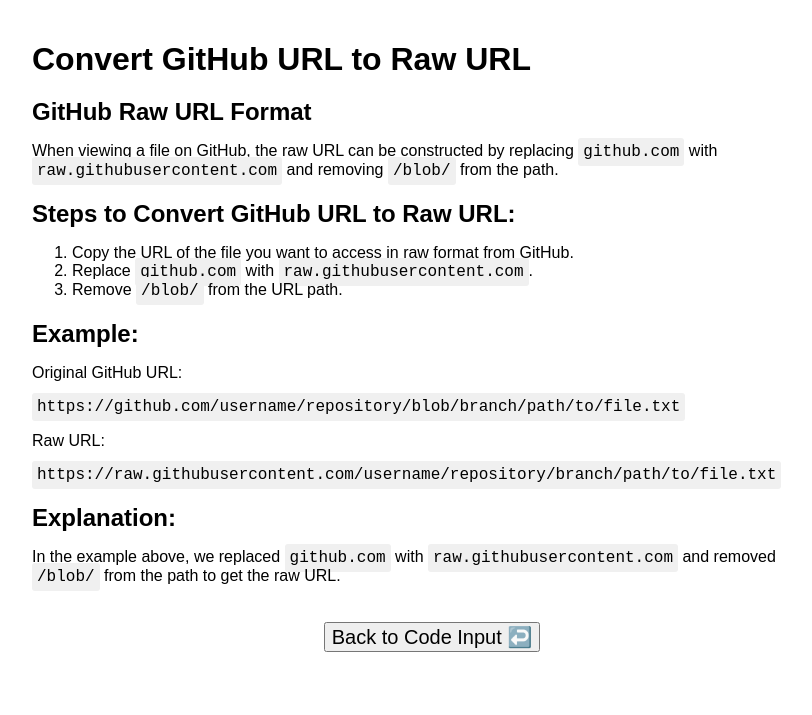
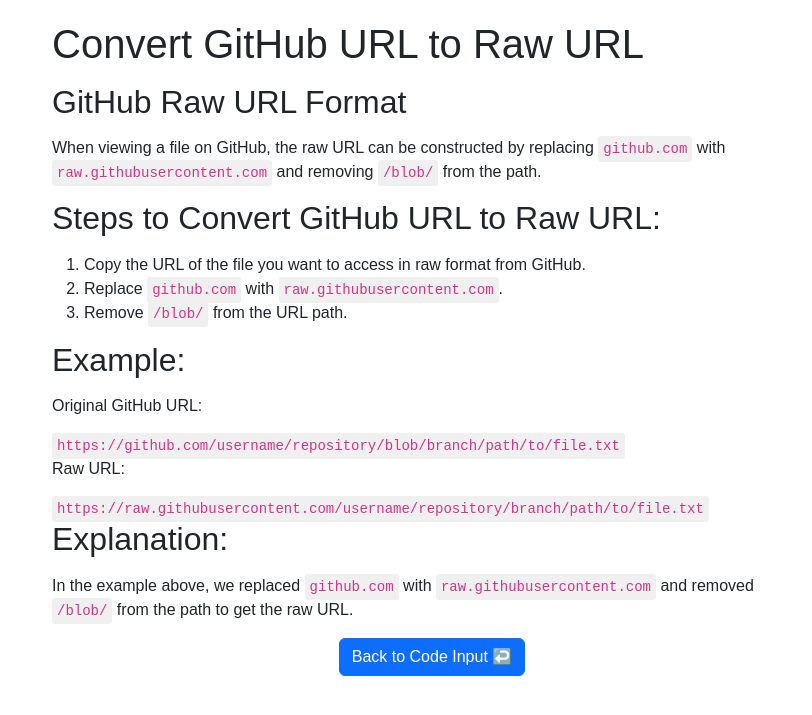
Before and after one commit to Laponski/code-image-generator, a Flask app: page /tutorial_raw in a window 1280 px wide. Shown: the top 715 px of the page, without its empty margins (208-1020 px from the left). Run offline with Flask 3, Linux system fonts and the light colour scheme.

Commit message:
feat: added bootstrap style button

```diff
--- a/templates/tut.html
+++ b/templates/tut.html
@@ -4,6 +4,7 @@
     <meta charset="UTF-8">
     <meta name="viewport" content="width=device-width, initial-scale=1.0">
     <title>Convert GitHub URL to Raw URL</title>
+    <link href="https://cdn.jsdelivr.net/npm/bootstrap@5.3.3/dist/css/bootstrap.min.css" rel="stylesheet" integrity="sha384-QWTKZyjpPEjISv5WaRU9OFeRpok6YctnYmDr5pNlyT2bRjXh0JMhjY6hW+ALEwIH" crossorigin="anonymous">
     <style>
         body {
             font-family: Arial, sans-serif;
@@ -58,11 +59,11 @@
 
     <form>
         <div class="back_button">
-            <button formmethod="get" formaction="{{ url_for('code') }}" class="back_link">
+            <button formmethod="get" formaction="{{ url_for('code') }}" class="btn btn-primary">
                 Back to Code Input ↩️
             </button>
         </div>
     </form>
-
+    <script src="https://cdn.jsdelivr.net/npm/bootstrap@5.3.3/dist/js/bootstrap.bundle.min.js" integrity="sha384-YvpcrYf0tY3lHB60NNkmXc5s9fDVZLESaAA55NDzOxhy9GkcIdslK1eN7N6jIeHz" crossorigin="anonymous"></script>
 </body>
 </html>
```
